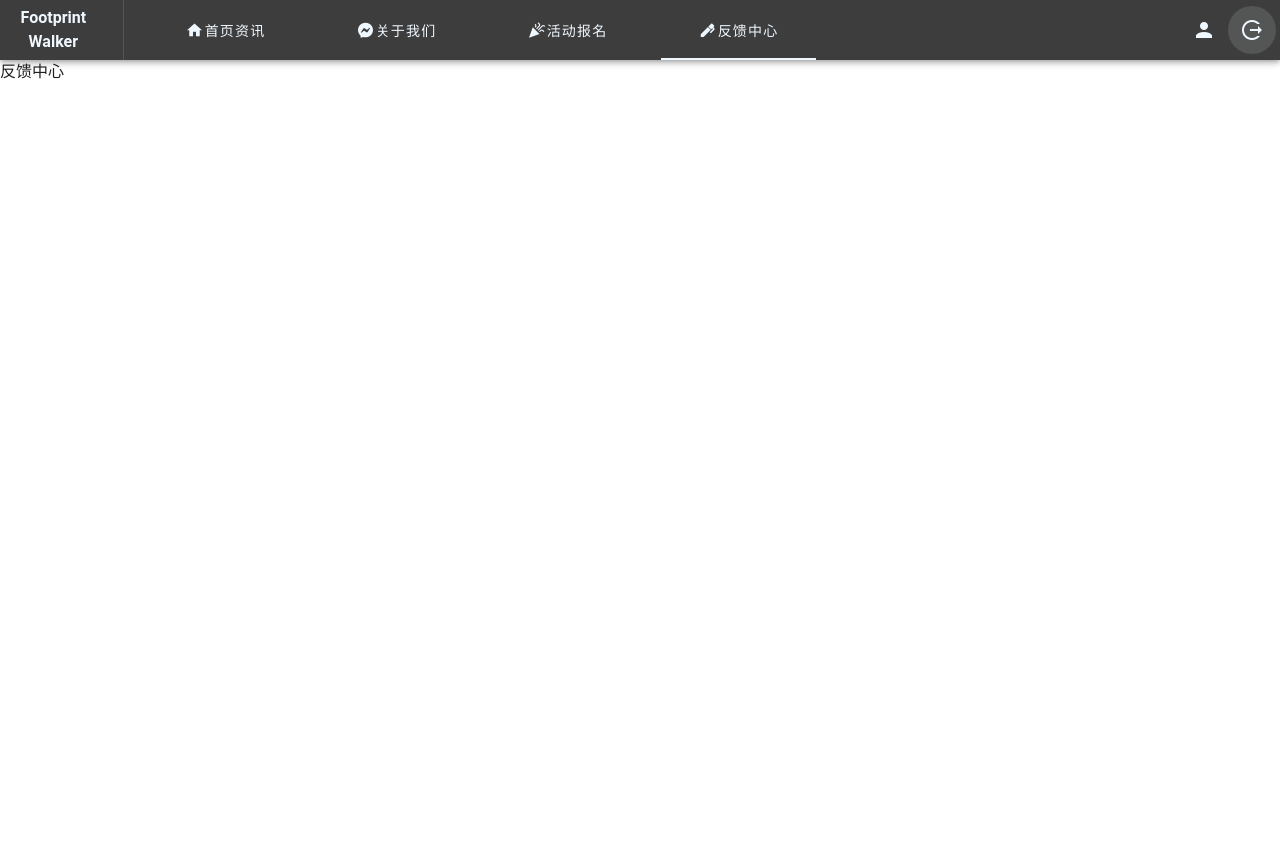
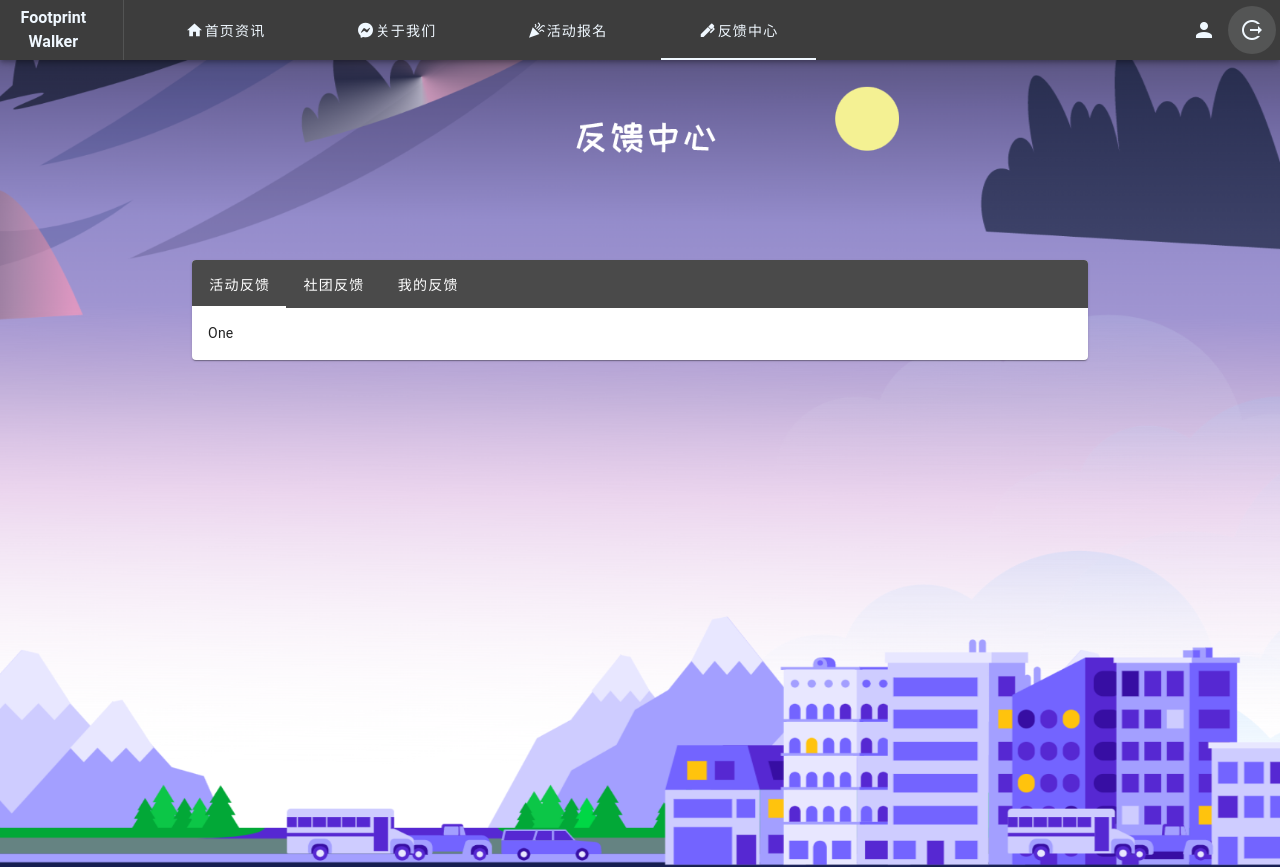
Before and after one commit to deidei1210/FootprintWalker-FrontEnd, a Vue app in the folder FootprintWalker/: page /feedback in a window 1280 px wide. Shown: the top 867 px of the page. Before the commit the page ends 800 px from the top, so only its background shows below. Built offline with nearby package versions, Linux system fonts and the light colour scheme.

Commit message:
反馈中心

```diff
--- a/FootprintWalker/src/views/AboutUs.vue
+++ b/FootprintWalker/src/views/AboutUs.vue
@@ -6,13 +6,13 @@
         <v-img src="../assets/AboutUsPeaple_decoration.png" width="150px"
             style="position:absolute;right:10px;bottom:10px;"></v-img>
     </div>
-    <v-img src="../assets/AboutUsGoing.png" style="position:relative;top:-72px;">
+    <v-img src="../assets/AboutUsGoing.png" style="position:relative;top:-10px;">
         <v-carousel cycle height="400" hide-delimiter-background show-arrows="hover" :interval="4000"
             style="position: absolute;border-radius: 5px;width:50%;left:25%;top:15%;">
             <v-carousel-item v-for="(item, i) in items" :key="i" :src="item.src" cover></v-carousel-item>
         </v-carousel>
     </v-img>
-    <v-img src="../assets/WhoAreWe_background.png" style="position:relative;top:-350px;">
+    <v-img src="../assets/WhoAreWe_background.png" style="position:relative;top:-260px;">
         <v-row style="width:60%;position:relative;left:20%;top:43%;">
             <v-col cols="5"> <!-- 修改这里的列数来调整图片所占的宽度 -->
                 <v-img src="../assets/Poster.jpg" height="400px" max-width="280px"></v-img>
@@ -27,7 +27,7 @@
             </v-col>
         </v-row>
     </v-img>
-    <v-img src="../assets/我们的印记背景.png" style="position:relative;top:-350px;">
+    <v-img src="../assets/我们的印记背景.png" style="position:relative;top:-260px;">
         <!-- 文章展示 -->
         <div style="position:relative;top:150px;">
             <article-preview v-for="article in paginatedArticles" :key="article.id" :article="article" />
@@ -35,13 +35,13 @@
             <v-pagination v-model="currentPage" :length="totalPages" @input="loadPage"></v-pagination>
         </div>
     </v-img>
-        <v-img src="../assets/干事招新背景.png" class="background-image" style="position:relative;top:-350px;" cover>
+        <v-img src="../assets/干事招新背景.png" class="background-image" style="position:relative;top:-260px;" cover>
             <v-img src="../assets/干事招新卡片.png" width="1000" style="left:20%;">
             <div style="width:700px;position:absolute;left:20%;top:15%;">{{ content }}</div>
             <v-btn style="position:absolute;left:45%;bottom:20%;" size="x-large" color="#BAB9C5">我要报名</v-btn>
             </v-img>
         </v-img>
-    <Footer style="position:relative;top:-350px;"></Footer>
+    <Footer style="position:relative;top:-260px;"></Footer>
 </template>
 
 <script>
@@ -150,8 +150,6 @@ export default {
 <style>
 #allmap1 {
     display: inline-block;
-    position: relative;
-    top: -60px;
     height: 800px;
     width: 100%;
     border-radius: 6px;
--- a/FootprintWalker/src/views/Feedback.vue
+++ b/FootprintWalker/src/views/Feedback.vue
@@ -1,18 +1,54 @@
 <template>
-    <!-- 顶部的导航栏 -->
-    <DefaultBar />
-    反馈中心
+    <!-- 子绝父相 -->
+    <div style="position: relative;">
+        <!-- 顶部的导航栏 -->
+        <DefaultBar style="position: fixed; top: 0; left: 0; z-index: 5;" />
+        <!-- 图片元素 -->
+        <img src="../assets/反馈中心背景.png" style="position: absolute; top: 0; left: 0; width: 100%; z-index: 1;" alt="">
+        <v-card style="position:absolute;left:15%;top:200px;z-index: 4;width:70%;">
+            <v-tabs v-model="tab" bg-color="#4A4A4A">
+                <v-tab value="one">活动反馈</v-tab>
+                <v-tab value="two">社团反馈</v-tab>
+                <v-tab value="three">我的反馈</v-tab>
+            </v-tabs>
+
+            <v-card-text>
+                <v-window v-model="tab">
+                    <v-window-item value="one">
+                        One
+                    </v-window-item>
+
+                    <v-window-item value="two">
+                        Two
+                    </v-window-item>
+
+                    <v-window-item value="three">
+                        Three
+                    </v-window-item>
+                </v-window>
+            </v-card-text>
+        </v-card>
+
+
+    </div>
+    <!-- Footer 元素 -->
+    <Footer style="position: absolute; bottom: -400px; left: 0; width: 100%; z-index: 1;">
+    </Footer>
 </template>
+
 
 <script>
 import DefaultBar from '@/layouts/default/AppBar.vue'
+import Footer from '@/layouts/default/Foot.vue'
 // import DefaultView from '@/layouts/default/View.vue'
 export default {
     //导出组件
     components: {
-        DefaultBar
+        DefaultBar,
+        Footer,
     },
     data: () => ({
+        tab: null,
         form: false,
         userAccount: null,
         password: null,
```
Also changed, not shown: FootprintWalker/src/assets/反馈中心背景.png (added).
